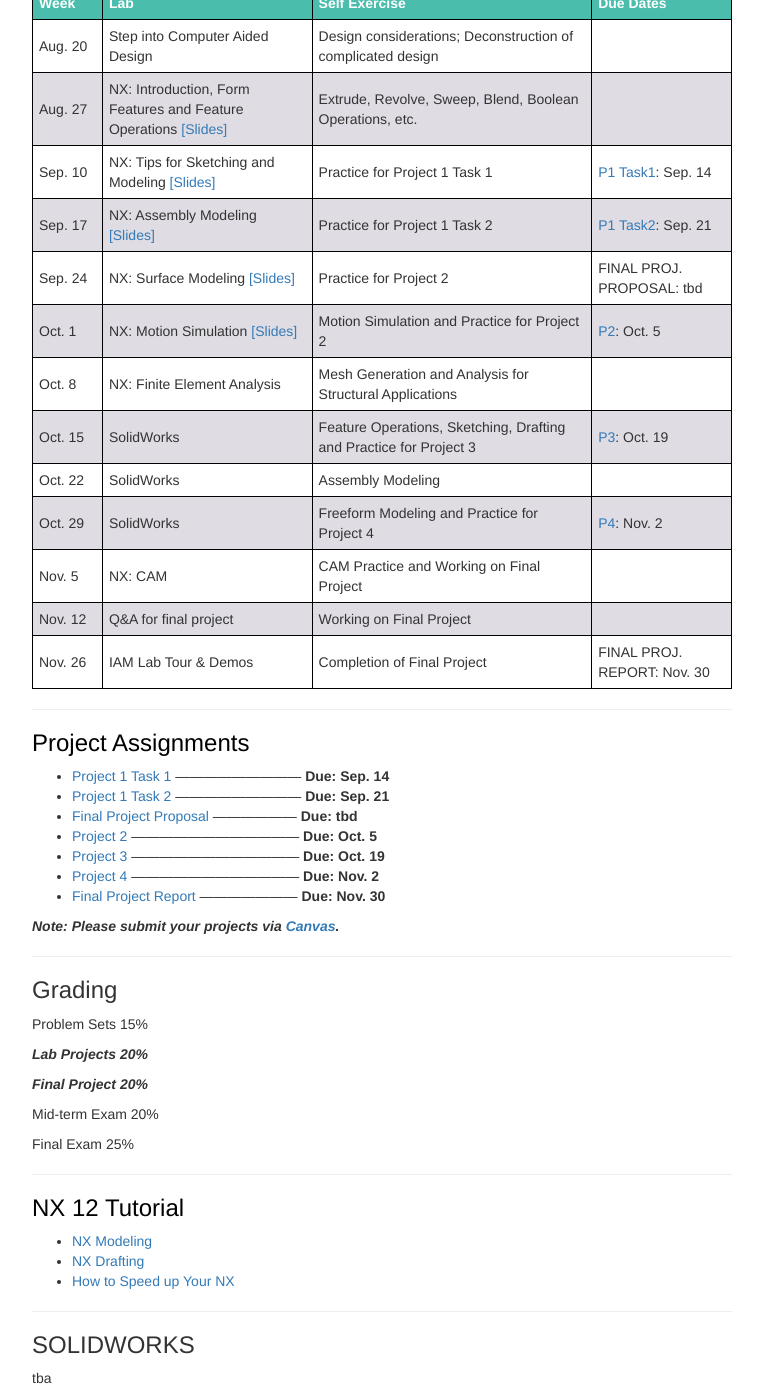
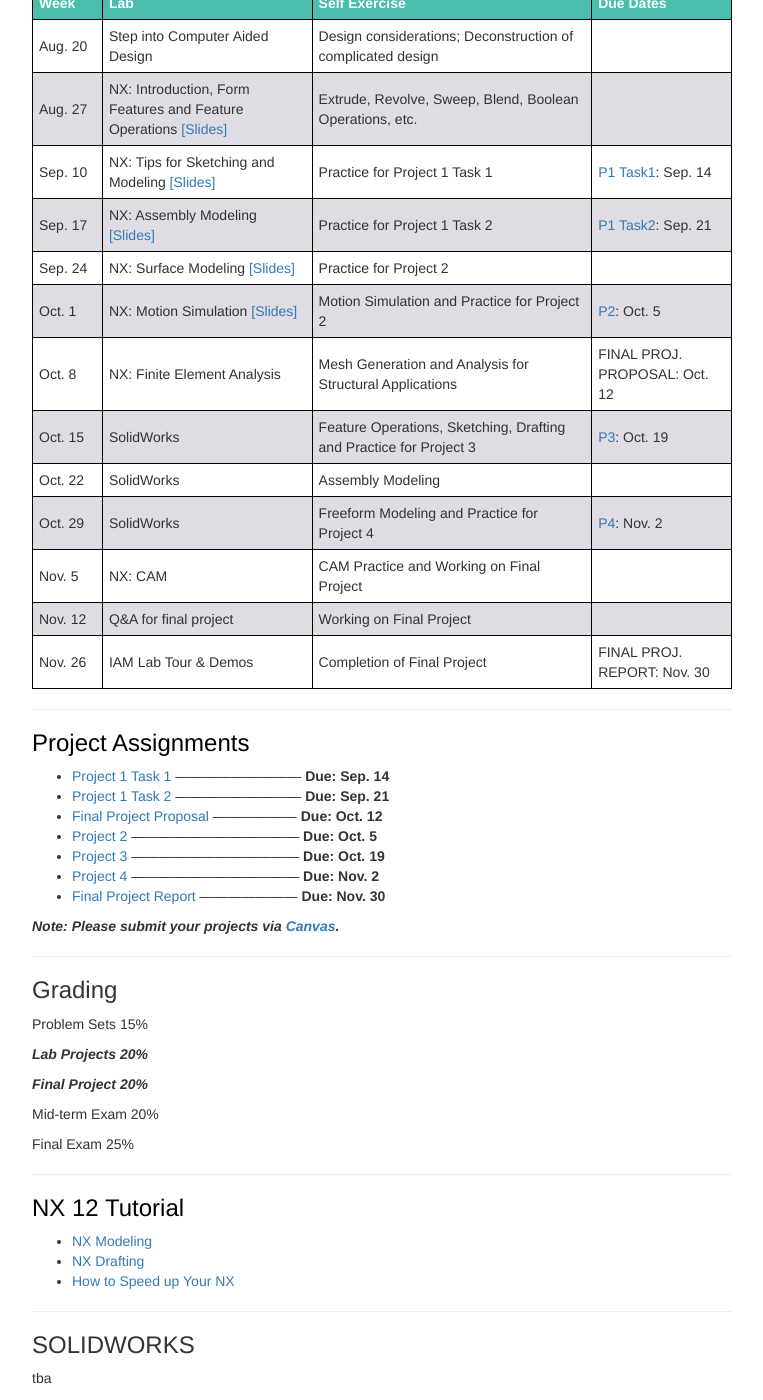
Before and after one commit to me5763/lab-fs19, a Jekyll site: the page built from index.md, in a window 1280 px wide and 1400 px high, scrolled down 1021 px. Shown: the whole window, without its empty margins (258-1021 px from the left). Built offline with Jekyll 4.4.1, drawn with Linux system fonts in a browser that asks for light colours; nearby versions of some CDN libraries.

Commit message:
update index adding final project proposal due

```diff
--- a/index.md
+++ b/index.md
@@ -79,7 +79,7 @@ Office Hours: M & W 3:00PM-4:00PM
 <td markdown="span">Sep. 24</td>
 <td markdown="span">NX: Surface Modeling [[Slides]](https://docs.google.com/presentation/d/1f7K0fsQqebuXRI0zJUaQ8ZKPuUahLUMiYlW2P3GmPmA/edit?usp=sharing)</td>
 <td markdown="span">Practice for Project 2</td>
-<td markdown="span">FINAL PROJ. PROPOSAL: tbd</td>
+<td markdown="span"></td>
 </tr>
 
 <tr>
@@ -93,7 +93,7 @@ Office Hours: M & W 3:00PM-4:00PM
 <td markdown="span">Oct. 8</td>
 <td markdown="span">NX: Finite Element Analysis</td>
 <td markdown="span">Mesh Generation and Analysis for Structural Applications</td>
-<td markdown="span"> </td>
+<td markdown="span">FINAL PROJ. PROPOSAL: Oct. 12 </td>
 </tr>
 
 <tr>
@@ -149,7 +149,7 @@ Office Hours: M & W 3:00PM-4:00PM
 
 - [Project 1 Task 1](pages/project-1.html#task-1) --------------------------- **Due: Sep. 14**
 - [Project 1 Task 2](pages/project-1.html#task-2) --------------------------- **Due: Sep. 21**
-- [Final Project Proposal](#) ------------------ **Due: tbd**
+- [Final Project Proposal](#) ------------------ **Due: Oct. 12**
 - [Project 2](pages/project-2-bottle.html) ------------------------------------ **Due: Oct. 5**
 - [Project 3](pages/project-3.html) ------------------------------------ **Due: Oct. 19**
 - [Project 4](pages/project-4.html) ------------------------------------ **Due: Nov. 2**
```
